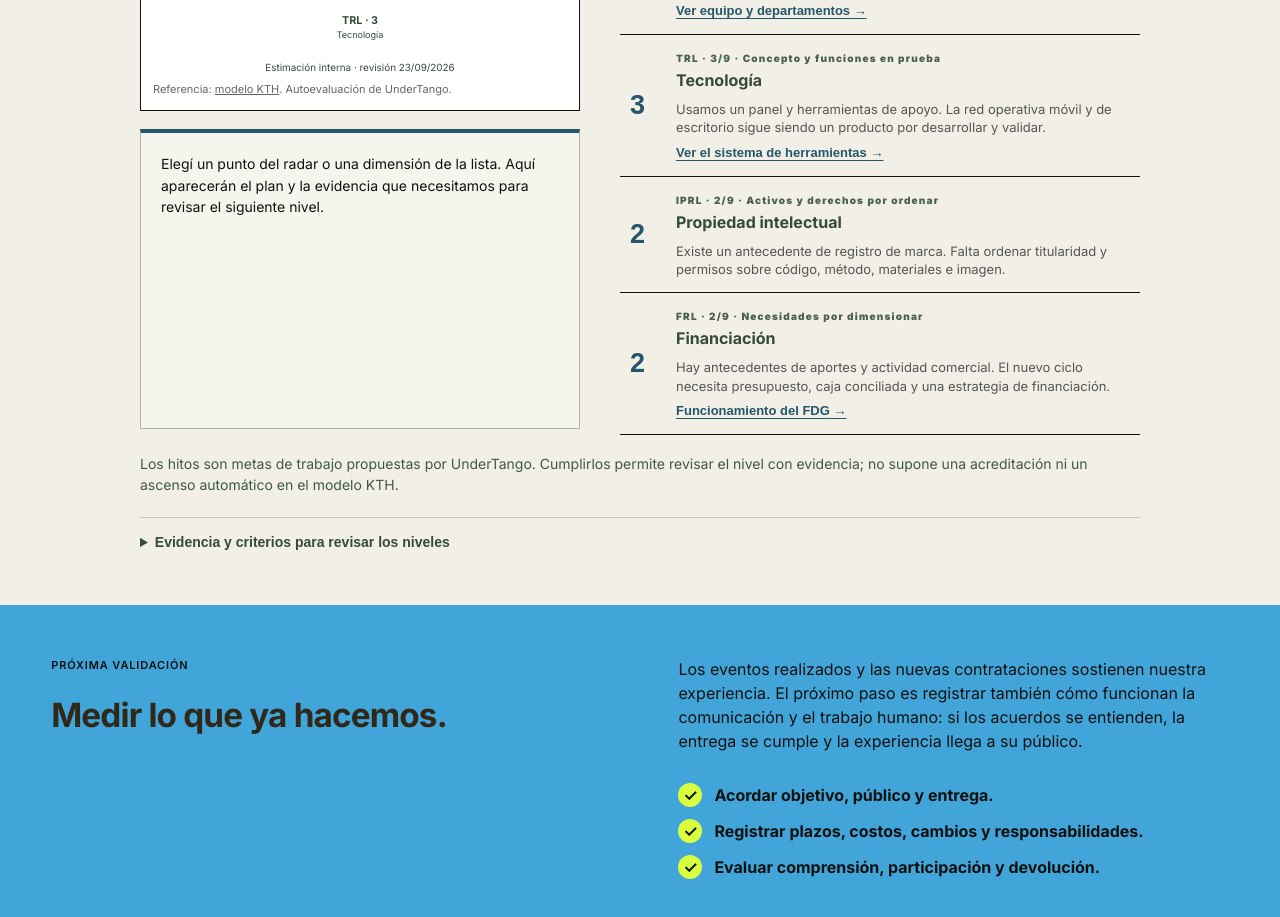
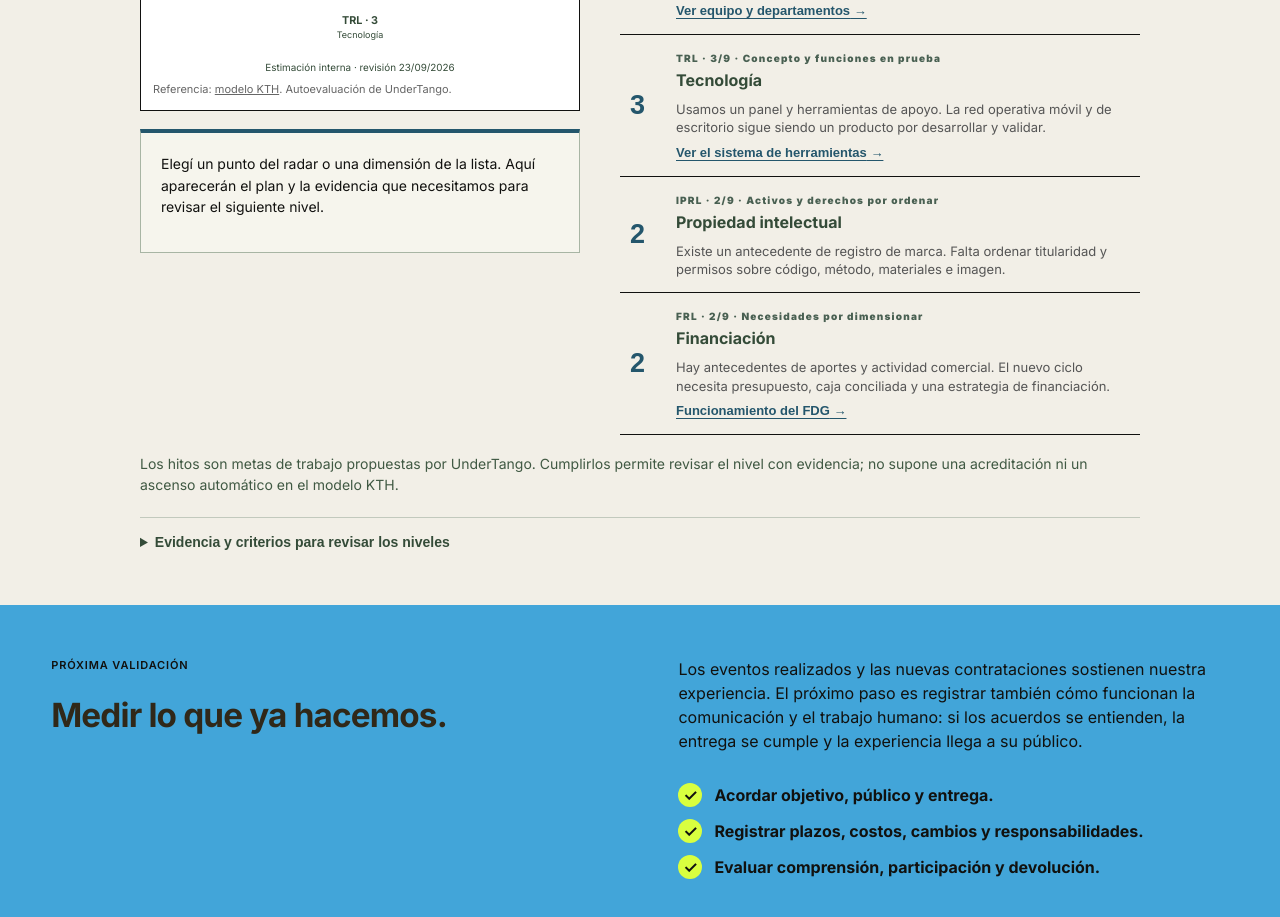
Before and after one commit to O-UnderTango-Club/UnderTangoWEBNextJS, a Next.js app: page /elitros in a window 1280 px wide. Shown: the part 7900-8817 px from the top of the page. Built offline with nearby package versions, Linux system fonts and the light colour scheme.

Commit message:
Keep selected radar milestone visible in the viewport

```diff
--- a/app/elitros/readiness.css
+++ b/app/elitros/readiness.css
@@ -4,7 +4,8 @@
 .bmc-radar-point{cursor:pointer;outline:none}
 .bmc-radar-point:focus-visible .bmc-radar-hit{stroke:#a54228;stroke-width:3;fill:#d9ff4340}
 .bmc-radar-point:hover .bmc-radar-dot{fill:#24566c}
-.bmc-radar-next-step{border:1px solid #a8b5a4;border-top:4px solid #24566c;background:#f6f5ed;padding:20px;margin-top:18px;min-height:300px}
+.bmc-radar-next-step{border:1px solid #a8b5a4;border-top:4px solid #24566c;background:#f6f5ed;padding:20px;margin-top:18px}
+.bmc-radar-next-step[data-active="true"]{position:fixed;right:24px;bottom:24px;width:min(440px,calc(100vw - 48px));max-height:60vh;overflow:auto;z-index:30;box-shadow:0 8px 32px #00000030}
 .bmc-radar-next-step h3{font-size:19px;line-height:1.3;margin:10px 0;color:#344b38}
 .bmc-radar-next-step p,.bmc-radar-next-step li{font-size:14px;line-height:1.55}
 .bmc-radar-next-step ol{padding-left:21px;margin:14px 0}
@@ -18,4 +19,4 @@
 .bmc-readiness-select:focus-visible{outline:2px solid #24566c;outline-offset:4px}
 .bmc-readiness article[data-selected="true"]{background:#e9eee7;box-shadow:-4px 0 #24566c}
 .bmc-radar-interactive .bmc-readiness article{padding:12px 10px;transition:background .15s}
-@media(max-width:900px){.bmc-radar-interactive .bmc-radar-layout{grid-template-columns:minmax(0,1fr)}.bmc-radar-chart-column{display:contents}.bmc-radar-interactive .bmc-current-radar{order:0}.bmc-radar-interactive .bmc-readiness{order:1}.bmc-radar-next-step{order:2;min-height:0}.bmc-radar-next-step[data-active="true"]{position:fixed;bottom:12px;left:12px;right:12px;max-height:42vh;overflow:auto;z-index:30;box-shadow:0 -4px 16px #00000025}.bmc-radar-next-step h3{font-size:17px}}
+@media(max-width:900px){.bmc-radar-interactive .bmc-radar-layout{grid-template-columns:minmax(0,1fr)}.bmc-radar-chart-column{display:contents}.bmc-radar-interactive .bmc-current-radar{order:0}.bmc-radar-interactive .bmc-readiness{order:1}.bmc-radar-next-step{order:2}.bmc-radar-next-step[data-active="true"]{bottom:12px;left:12px;right:12px;width:auto;max-height:42vh}.bmc-radar-next-step h3{font-size:17px}}
```
